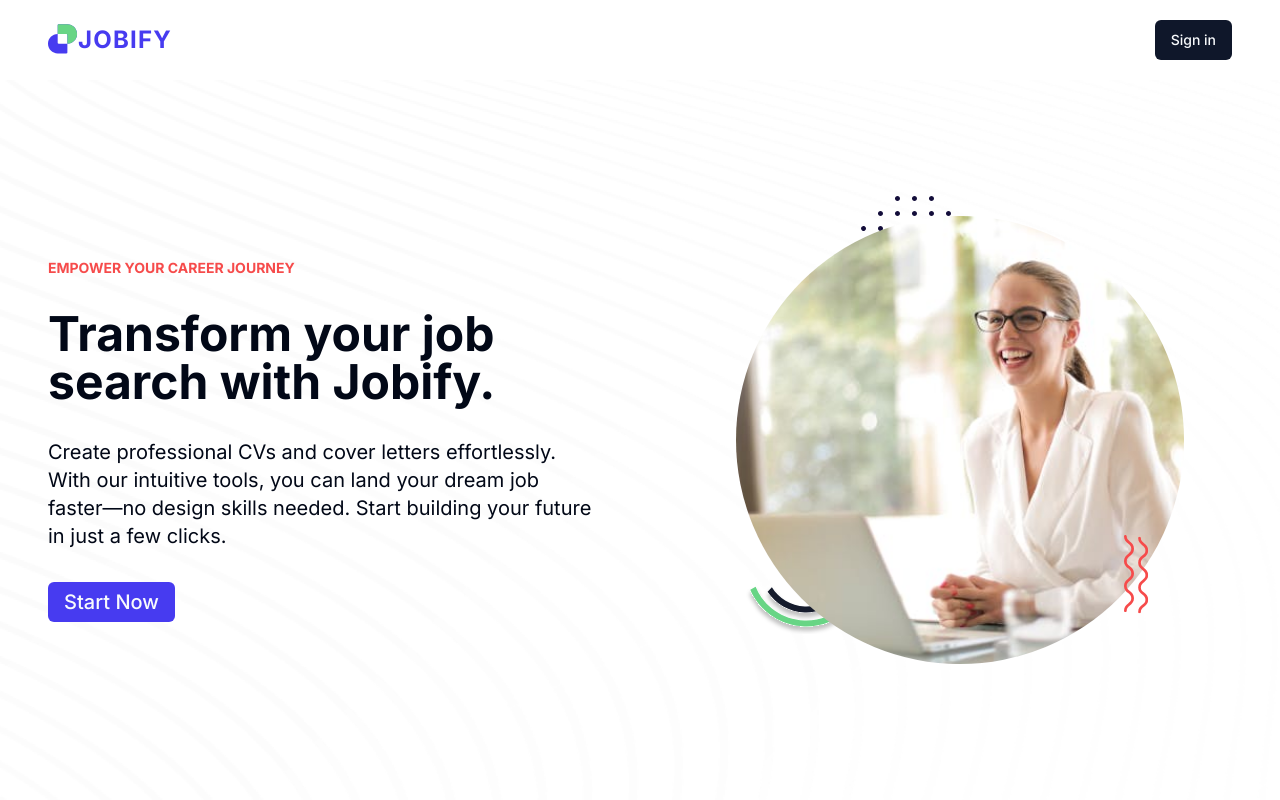
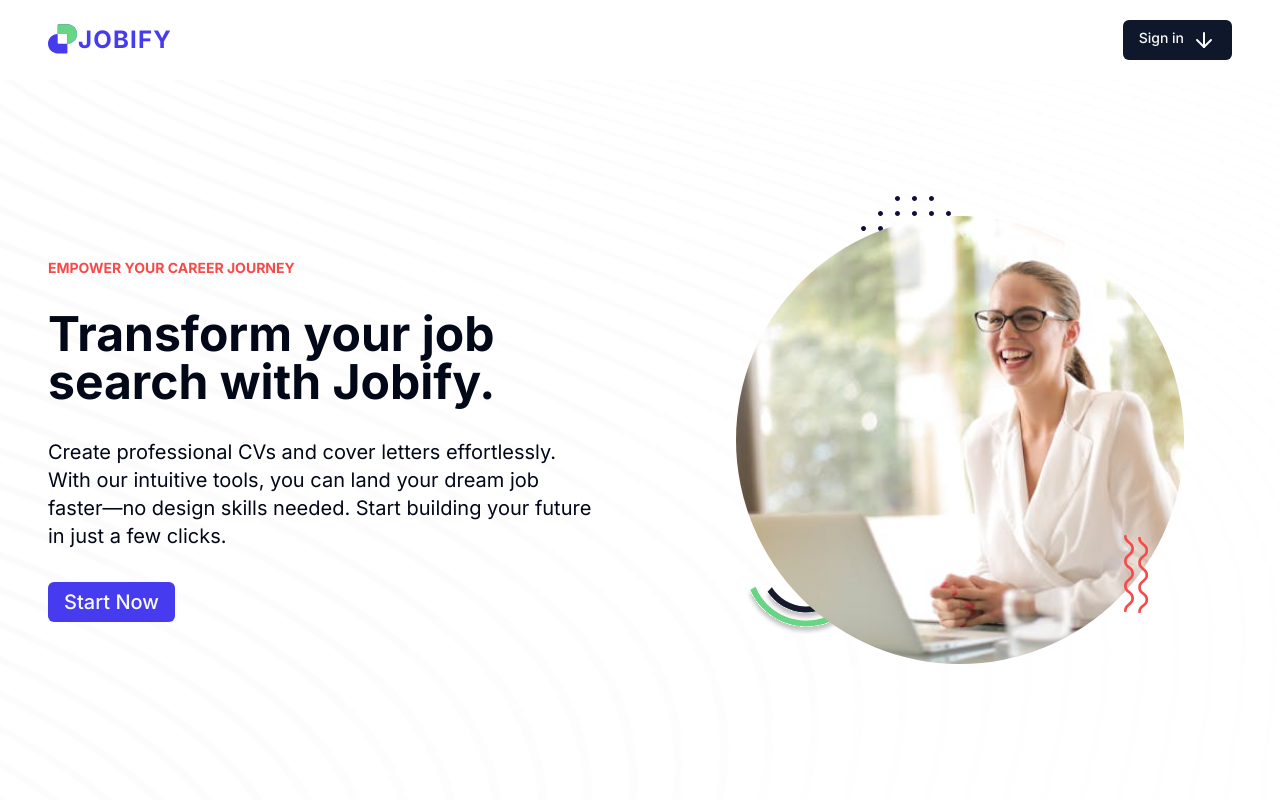
Before and after one commit to uniquetheo/jobify, a Next.js app: page / in a window 1280 px wide. Shown: the top 800 px of the page. Built offline with nearby package versions, Linux system fonts and the light colour scheme; no server answers.

Commit message:
Revert "optimize auth"
This reverts commit 52eb509094c1ed3c4b74e89b04565fd1a53028a4.

```diff
--- a/components/externalMenu.jsx
+++ b/components/externalMenu.jsx
@@ -2,7 +2,6 @@
 import React from "react";
 import SigninDrop from "./SigninDrop";
 import Logo from "./logo";
-import { Button } from "./ui/button";
 
 const ExternalMenu = () => {
   return (
@@ -15,10 +14,7 @@
           <Logo />
           <span>JOBIFY</span>
         </Link>
-        {/* <SigninDrop /> */}
-        <Link href="/api/auth/signin">
-          <Button>Sign in</Button>
-        </Link>
+        <SigninDrop />
       </div>
     </nav>
   );
```
